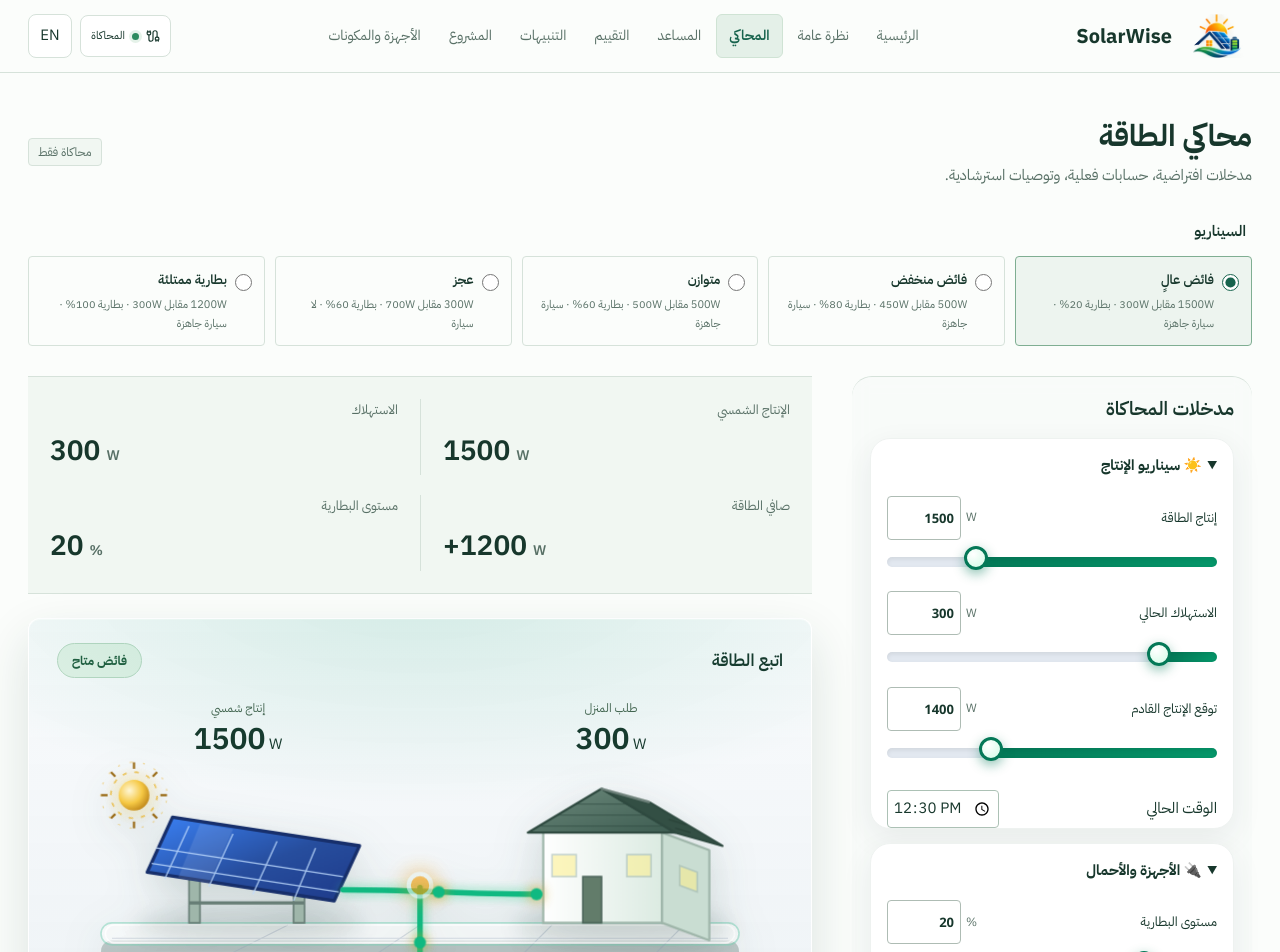
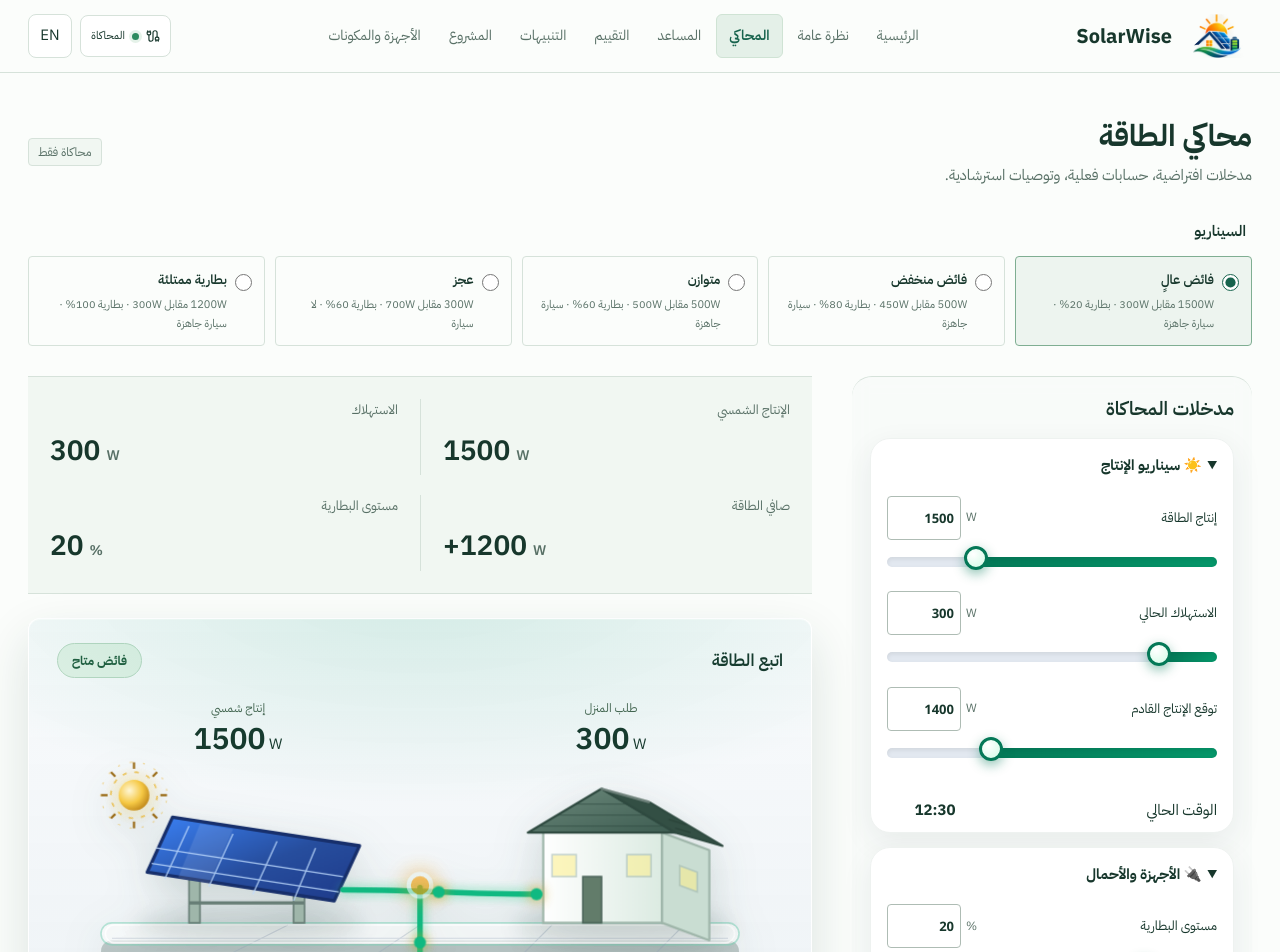
Before and after one commit to mur99k/shamsi-smart, a Next.js app: page /simulator in a window 1280 px wide. Shown: the top 952 px of the page. Built offline with nearby package versions, Linux system fonts and the light colour scheme.

Commit message:
fix(time): latin-digit text input with validation

```diff
--- a/src/app/globals.css
+++ b/src/app/globals.css
@@ -229,7 +229,7 @@ input[type="time"], textarea, .numeric-field input[type="text"] { border: 1px so
 input[type="range"] { width: 100%; accent-color: var(--accent); height: 22px; cursor: pointer; }
 input[type="checkbox"], input[type="radio"] { accent-color: var(--accent); width: 17px; height: 17px; flex-shrink: 0; }
 .time-field { display: flex; justify-content: space-between; gap: 10px; align-items: center; margin-top: 24px; }
-.time-field input { padding: 5px; }
+.time-field input { padding: 8px 10px; width: 96px; text-align: center; font-weight: 800; font-variant-numeric: tabular-nums; }
 .simulator-grid fieldset:not(.scenario-picker) { border: 0; border-top: 1px solid var(--border); margin: 24px 0; padding: 16px 0 0; }
 legend { padding: 0 6px; font-size: 14px; }
 .check-row { display: flex; align-items: center; gap: 12px; width: 100%; min-height: 54px; padding: 12px 14px; font-size: 14px; cursor: pointer; border-radius: 16px; background: #ffffff; border: 1.5px solid #e2e8f0; box-shadow: 0 4px 14px rgba(23, 61, 51, 0.06); overflow: hidden; transition: background-color 200ms ease, border-color 200ms ease, box-shadow 200ms ease; }
--- a/src/components/dashboard/SimulationControls.tsx
+++ b/src/components/dashboard/SimulationControls.tsx
@@ -3,6 +3,20 @@
 import { useState, type CSSProperties } from "react";
 import { LOAD_PRESETS, type SimState } from "@/lib/energy/scenarios";
 import type { Lang } from "./lang";
+
+export function TimeField({ value, label, onChange }: { value: string; label: string; onChange: (value: string) => void }) {
+  const [draft, setDraft] = useState<string | null>(null);
+  const commit = (raw: string) => {
+    const m = /^(\d{1,2}):(\d{2})/.exec(raw.trim());
+    if (m) {
+      const hh = Math.min(23, Math.max(0, Number(m[1])));
+      const mm = Math.min(59, Math.max(0, Number(m[2])));
+      onChange(`${String(hh).padStart(2, "0")}:${String(mm).padStart(2, "0")}`);
+    }
+    setDraft(null);
+  };
+  return <label className="time-field">{label}<input type="text" inputMode="numeric" dir="ltr" lang="en" aria-label={label} placeholder="12:30" maxLength={5} value={draft ?? value} onFocus={() => setDraft(value)} onChange={event => setDraft(event.target.value)} onBlur={event => commit(event.target.value)} onKeyDown={event => { if (event.key === "Enter") (event.target as HTMLInputElement).blur(); }} /></label>;
+}
 
 export function Slider({ label, value, min, max, step, unit, onChange }: {
   label: string; value: number; min: number; max: number; step: number; unit: string; onChange: (value: number) => void;
@@ -39,7 +53,7 @@ export default function SimulationControls({ sim, onChange, onAnalyze, loading,
   return <section className="section sim-inputs"><h2>{ar ? "مدخلات المحاكاة" : "Simulation inputs"}</h2>
     <details className="acc" open><summary>{ar ? "☀️ سيناريو الإنتاج" : "☀️ Production scenario"}</summary>
       <div className="controls">{prodFields.map(([key, label, min, max, step, unit]) => <Slider key={key} label={label} value={sim[key]} min={min} max={max} step={step} unit={unit} onChange={value => onChange({ [key]: value })} />)}</div>
-      <label className="time-field">{ar ? "الوقت الحالي" : "Current time"}<input type="time" value={sim.currentTime} onChange={event => { if (event.target.value) onChange({ currentTime: event.target.value }); }} /></label>
+      <TimeField label={ar ? "الوقت الحالي" : "Current time"} value={sim.currentTime} onChange={currentTime => onChange({ currentTime })} />
     </details>
     <details className="acc" open><summary>{ar ? "🔌 الأجهزة والأحمال" : "🔌 Devices & loads"}</summary>
       <div className="controls">{deviceFields.map(([key, label, min, max, step, unit]) => <Slider key={key} label={label} value={sim[key]} min={min} max={max} step={step} unit={unit} onChange={value => onChange({ [key]: value })} />)}</div>
```
